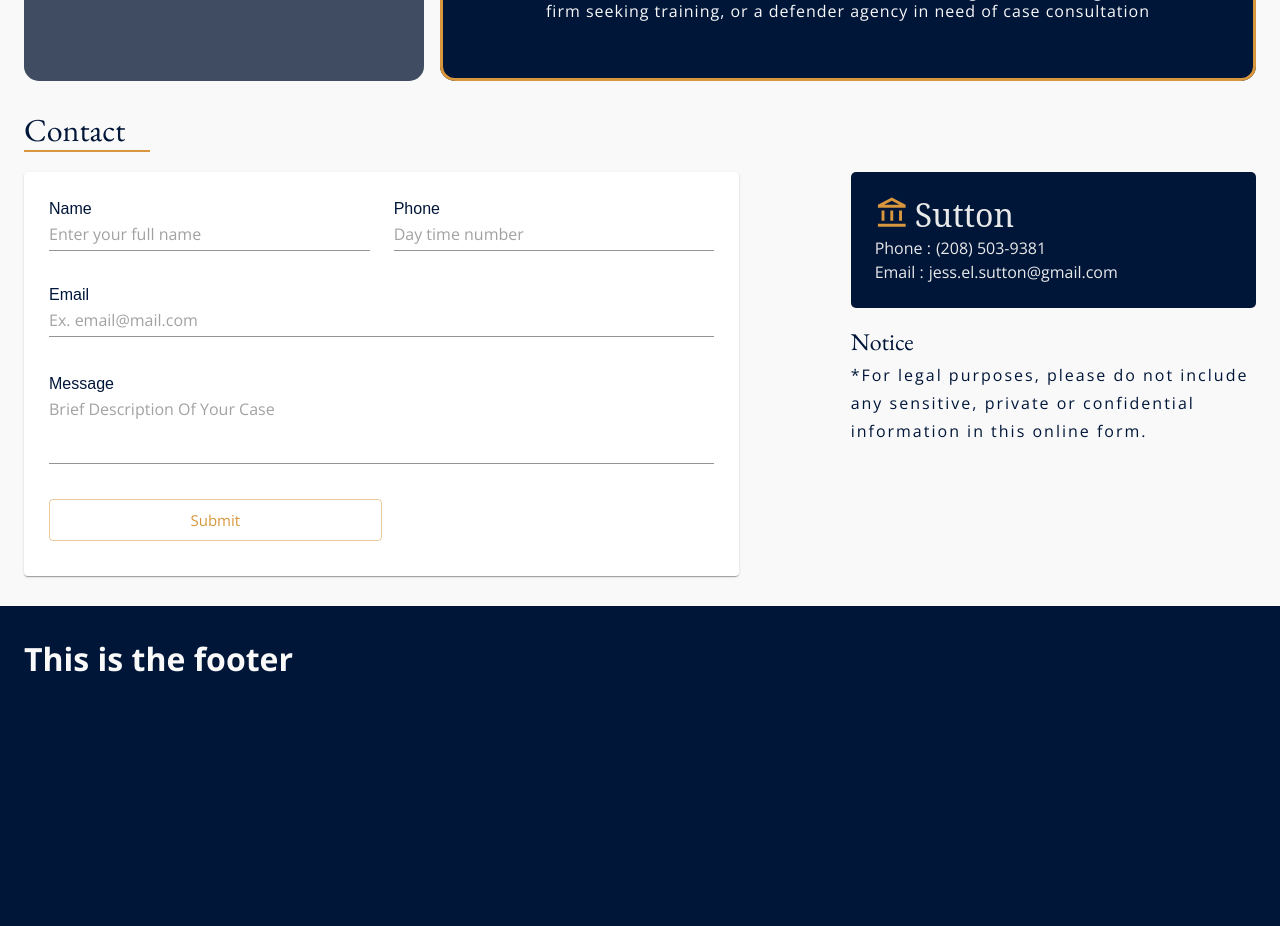
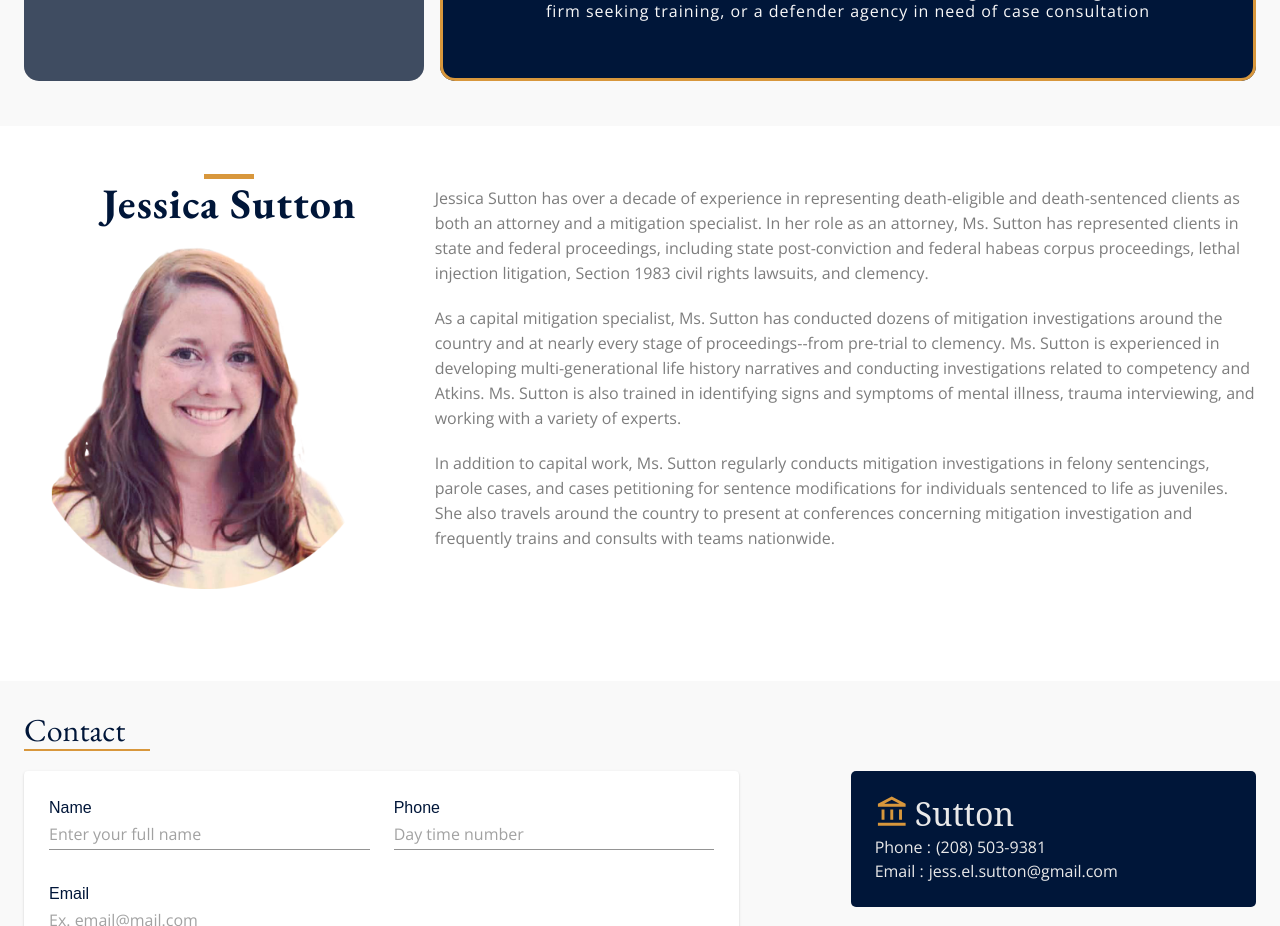
Before and after one commit to pmitch242/jessica-sutton, a React (Create React App) app: page / in a window 1280 px wide. Shown: the part 1180-2106 px from the top of the page. Built offline with nearby package versions, Linux system fonts and the light colour scheme; grey boxes are pictures that could not be loaded.

Commit message:
added about content to homepage

```diff
--- a/src/App.css
+++ b/src/App.css
@@ -135,6 +135,12 @@ p{
     display: flex;
   }
 
+  #home #about-content {
+    padding-top: 60px;
+    margin-top: 45px;
+    padding-bottom: 0px;
+}
+
   /* About */
   #about #about-content{
     background-color: #ffffff;
--- a/src/components/Home/home.css
+++ b/src/components/Home/home.css
@@ -146,7 +146,8 @@
     cursor: default;
 }
 
-.gap{
-    height: 30vh;
-    width: 100vw;
+#home #about-content{
+    padding-top: 30px;
+    padding-bottom: 30px;
+    background-color: #ffffff;
 }
--- a/src/components/Home/index.js
+++ b/src/components/Home/index.js
@@ -3,6 +3,7 @@ import { makeStyles, Container } from '@material-ui/core';
 
 import Intro from './Intro';
 import Title from '../Title';
+import AboutContent from '../About/AboutContent';
 import ServiceList from './ServiceList';
 import ContactContent from '../Contact/ContactContent';
 
@@ -33,7 +34,10 @@ const Home = () => {
                 <ServiceList />
             </Container>
 
-            {/* <div className='gap'></div> */}
+            {/* About Section */}
+            <AboutContent />
+
+            {/* Contact Section*/}
             <ContactContent />
         </div>
     )
```
